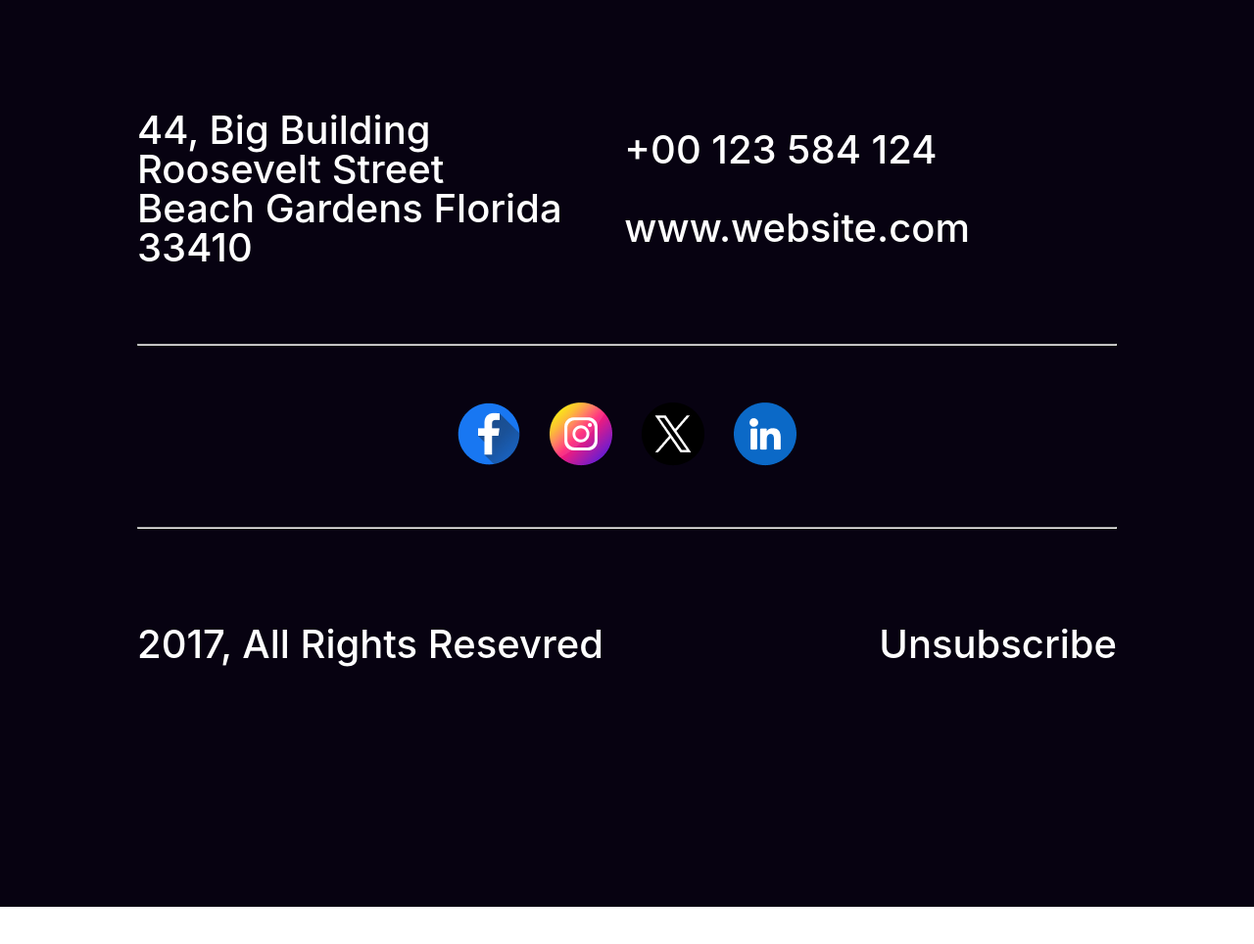
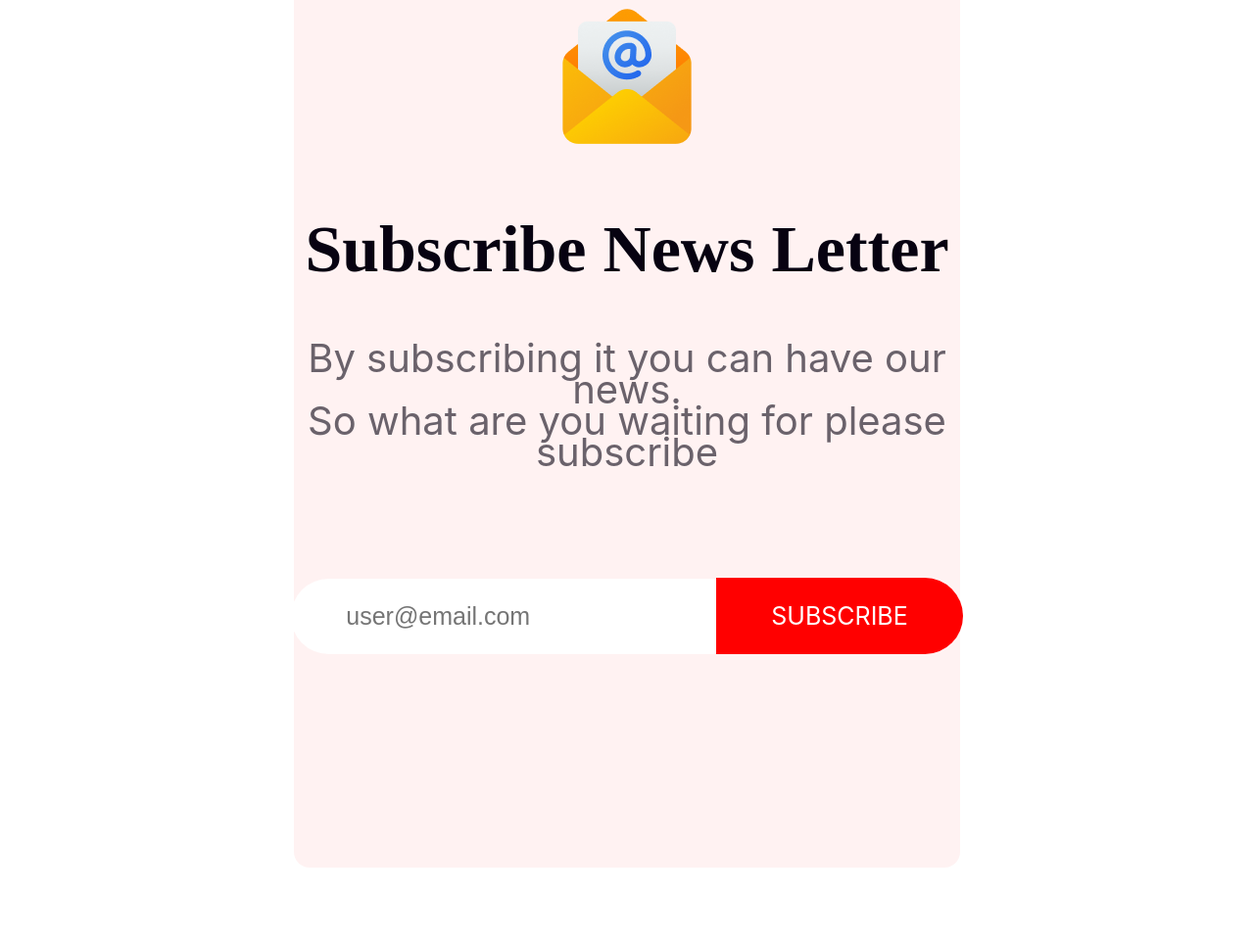
Before and after one commit to smmoontasir/my-1st-assignment, a plain HTML site: page index.html in a window 1280 px wide. Shown: the part 8472-9436 px from the top of the page at 98% size. Before the commit the page ends 9398 px from the top, so only its background shows below. Drawn offline with Linux system fonts and the light colour scheme.

Commit message:
sction 7

```diff
--- a/index.css
+++ b/index.css
@@ -276,6 +276,59 @@ text-transform: capitalize;
     height:600px;
 
 }
+/* subscribe section */
+.sub{
+    width: fixed 1320px;
+    height: 1000px;
+    margin: 200px 300px;
+    border-radius: 16px;
+    background: rgba(255, 0, 0, 0.05);
+    display: flex;
+    justify-content: center;
+    align-items: center;
+    flex-direction: column;
+}
+.sub-head{
+    color: #070211;
+    text-align: center;
+    font-family: Merriweather;
+    font-size: 68px;
+    font-style: normal;
+    font-weight: 900;
+    line-height: normal;
+    text-transform: capitalize;
+}
+.sub-p{
+    color: rgba(7, 2, 17, 0.60);
+    text-align: center;
+    font-family: Inter;
+    font-size: 40px;
+    font-style: normal;
+    font-weight: 400;
+    line-height: 32px;
+}
+.sub-form{
+    display: flex;
+    justify-content: center;
+    align-items: center;
+    padding: 72px 0px 100px 0px;
+}
+.form-button{
+    padding: 24px 56px;
+    background-color: #F00;
+    text-align: center;
+    border-radius: 0px 50px 50px 0px;
+    font-size: 25px;
+    font-weight: normal;
+}
+.sub-form > input{
+    color: rgba(7, 2, 17, 0.30);
+    border: none;
+    border-radius:50px 0px 0px 50px ;
+    font-size: 25px;
+    height: max-content;
+    padding: 24px 56px;
+}
 /* footer */
 footer{
     background: #070211;
--- a/index.html
+++ b/index.html
@@ -115,7 +115,25 @@
     </section>
         <!-- 6th section ends -->
         <!-- 7th section starts -->
-        <section></section>
+        <section>
+            <div class="sub">
+                <div class="sub-pic">
+                    <img src="./resources/Group 61.png" alt="">
+                </div>
+                <div class="sub-text">
+                    <h1 class="sub-head">Subscribe News Letter</h1>
+                    <p class="sub-p">By subscribing it you can have our news.<br>So what are you waiting for please subscribe</p>
+                </div>
+                <div class="sub-butim">
+                    <form action="">
+                        <div class="sub-form">
+                            <input type="text" name="email" placeholder="user@email.com">
+                            <button class="form-button">Subscribe</button>
+                        </div>
+                    </form>
+                </div>
+            </div>
+        </section>
         <!-- 7th section ends -->
     </main>
 
```
